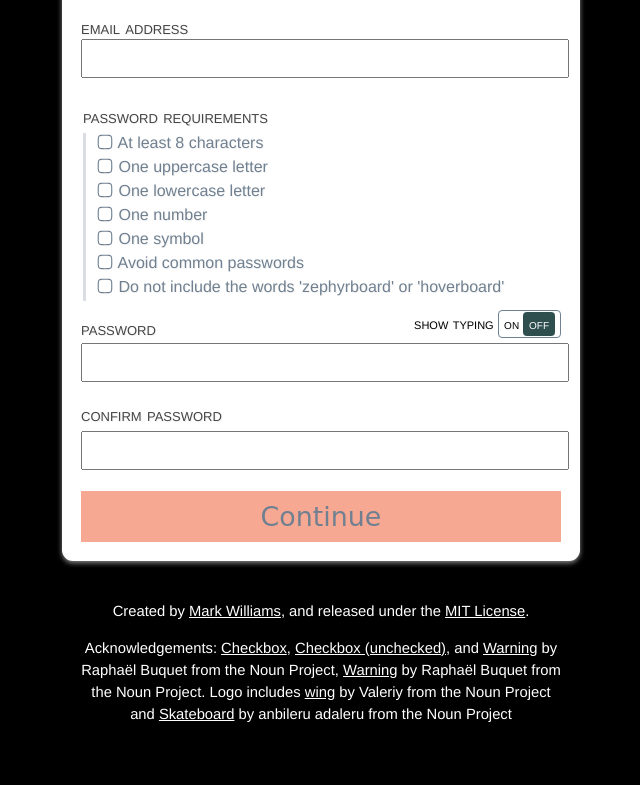
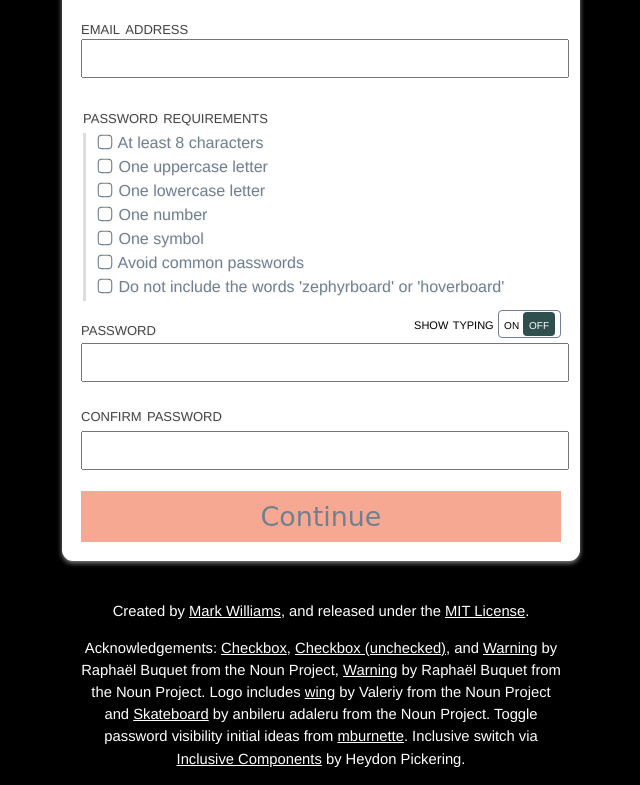
Before and after one commit to mdfw/password-field-experiment, a plain HTML site: page docs/index.html in a window 1280 px wide. Shown: the part 412-1197 px from the top of the page, without its empty margins (319-959 px from the left). Before the commit the page ends 1152 px from the top, so only its background shows below. Drawn offline with Linux system fonts and the light colour scheme; a web font is replaced by a local one.

Commit message:
Add acknowledgements for some of the code.

```diff
--- a/docs/index.html
+++ b/docs/index.html
@@ -113,7 +113,7 @@
     </div>
     <footer>
       <p>Created by <a href="http://twitter.com/mdfw" title="@mdfw" rel="me">Mark Williams</a>, and released under the <a href="http://opensource.org/licenses/mit-license" rel="license">MIT License</a>.</p>
-      <p>Acknowledgements: <a href="https://thenounproject.com/raphaelbuquet/collection/ui-icons-squircle-shaped/?i=1126677">Checkbox</a>, <a href="https://thenounproject.com/raphaelbuquet/collection/ui-icons-squircle-shaped/?i=1126678">Checkbox (unchecked)</a>, and <a href="https://thenounproject.com/raphaelbuquet/collection/ui-icons-squircle-shaped/?oq=squircle&cidx=0&i=1126657">Warning</a> by Raphaël Buquet from the Noun Project, <a href="https://thenounproject.com/raphaelbuquet/collection/ui-icons-squircle-shaped/?oq=squircle&cidx=0&i=1126657">Warning</a> by Raphaël Buquet from the Noun Project. Logo includes <a href="https://thenounproject.com/search/?q=wings&i=1114094">wing</a> by Valeriy from the Noun Project and <a href="https://thenounproject.com/search/?q=hoverboard&i=249563">Skateboard</a> by anbileru adaleru from the Noun Project
+      <p>Acknowledgements: <a href="https://thenounproject.com/raphaelbuquet/collection/ui-icons-squircle-shaped/?i=1126677">Checkbox</a>, <a href="https://thenounproject.com/raphaelbuquet/collection/ui-icons-squircle-shaped/?i=1126678">Checkbox (unchecked)</a>, and <a href="https://thenounproject.com/raphaelbuquet/collection/ui-icons-squircle-shaped/?oq=squircle&cidx=0&i=1126657">Warning</a> by Raphaël Buquet from the Noun Project, <a href="https://thenounproject.com/raphaelbuquet/collection/ui-icons-squircle-shaped/?oq=squircle&cidx=0&i=1126657">Warning</a> by Raphaël Buquet from the Noun Project. Logo includes <a href="https://thenounproject.com/search/?q=wings&i=1114094">wing</a> by Valeriy from the Noun Project and <a href="https://thenounproject.com/search/?q=hoverboard&i=249563">Skateboard</a> by anbileru adaleru from the Noun Project. Toggle password visibility initial ideas from <a href="http://www.mburnette.com/blog/toggle-password-field-text-visibility">mburnette</a>. Inclusive switch via <a href="https://inclusive-components.club/toggle-button/">Inclusive Components</a> by Heydon Pickering.
 
     </footer>
 
```
